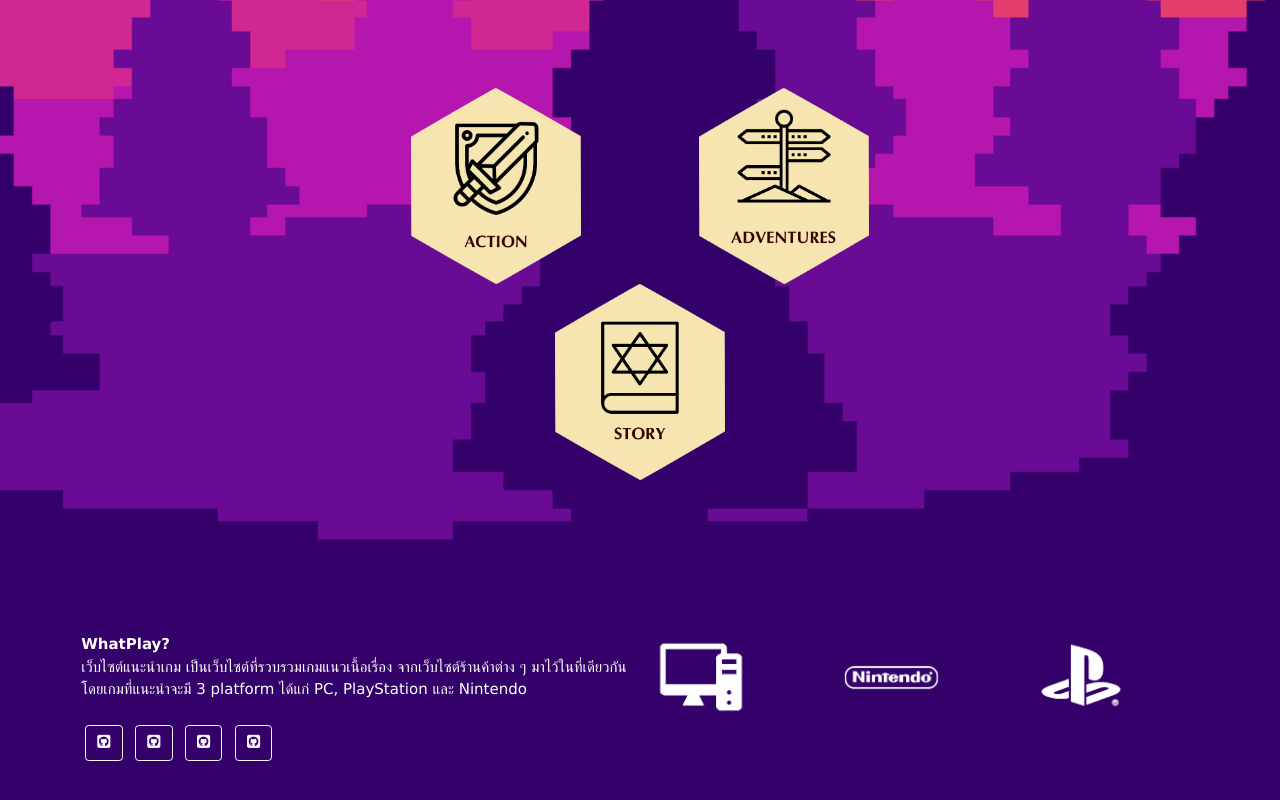
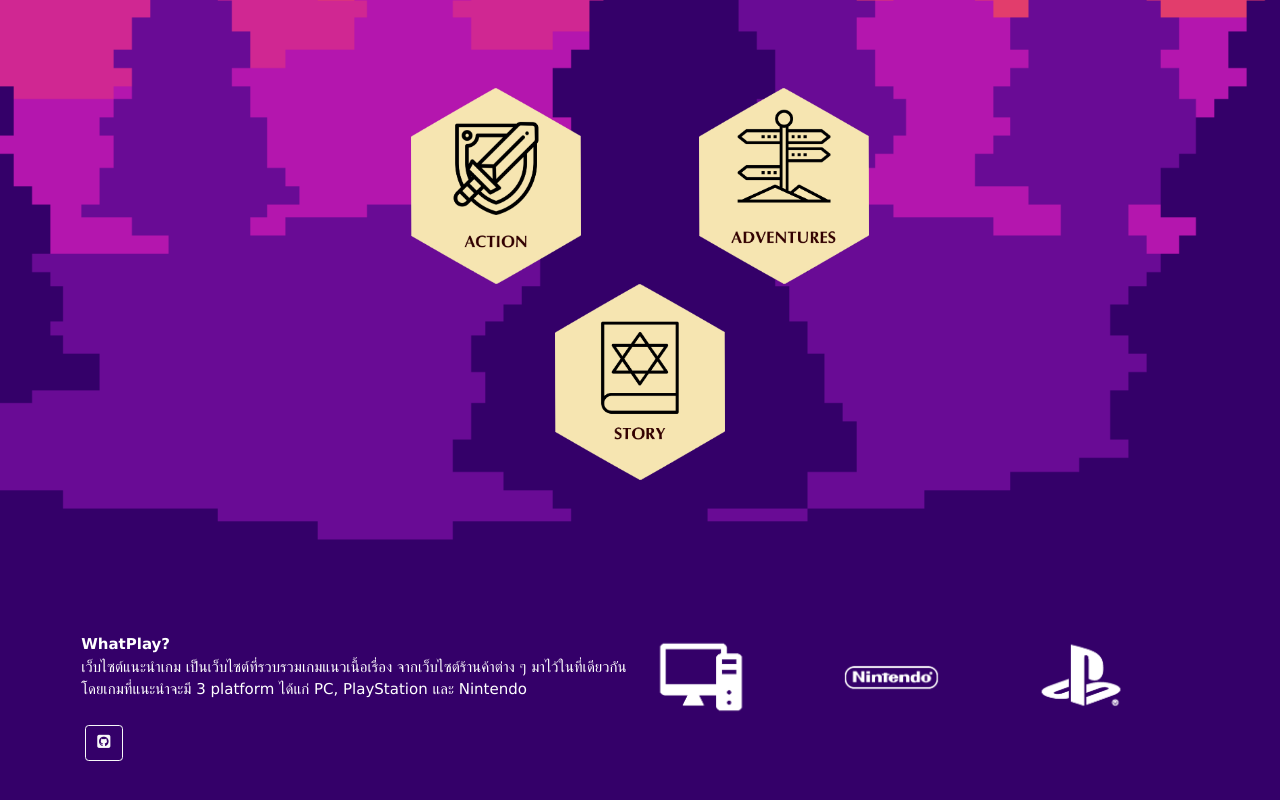
Before and after one commit to zerotype005/WhatPlay, a plain HTML site: page index.html in a window 1280 px wide. Shown: the part 844-1644 px from the top of the page. Drawn offline with nearby package versions, Linux system fonts and the light colour scheme.

Commit message:
Update index.html

```diff
--- a/index.html
+++ b/index.html
@@ -112,18 +112,6 @@
                 <a class="btn btn-outline-light btn-floating m-1" target="_blank"
                     href="https://github.com/zerotype005/WhatPlay" role="button"><i class="fa fa-github-square"
                         aria-hidden="true"></i></a>
-                <!-- Github -->
-                <a class="btn btn-outline-light btn-floating m-1" target="_blank"
-                    href="https://github.com/zerotype005/WhatPlay" role="button"><i class="fa fa-github-square"
-                        aria-hidden="true"></i></a>
-                <!-- Github -->
-                <a class="btn btn-outline-light btn-floating m-1" target="_blank"
-                    href="https://github.com/zerotype005/WhatPlay" role="button"><i class="fa fa-github-square"
-                        aria-hidden="true"></i></a>
-                <!-- Github -->
-                <a class="btn btn-outline-light btn-floating m-1" target="_blank"
-                    href="https://github.com/zerotype005/WhatPlay" role="button"><i class="fa fa-github-square"
-                        aria-hidden="true"></i></a>
             </section>
         </div>
         </div>
```
